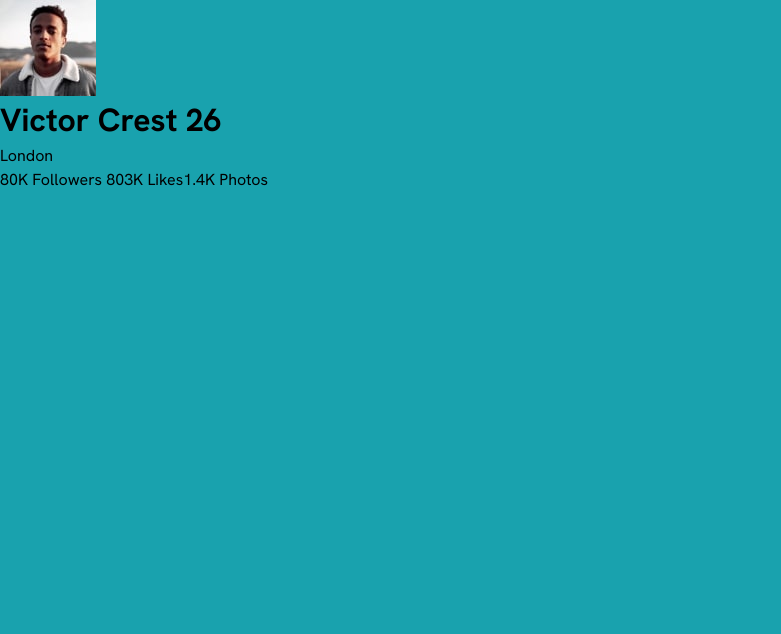
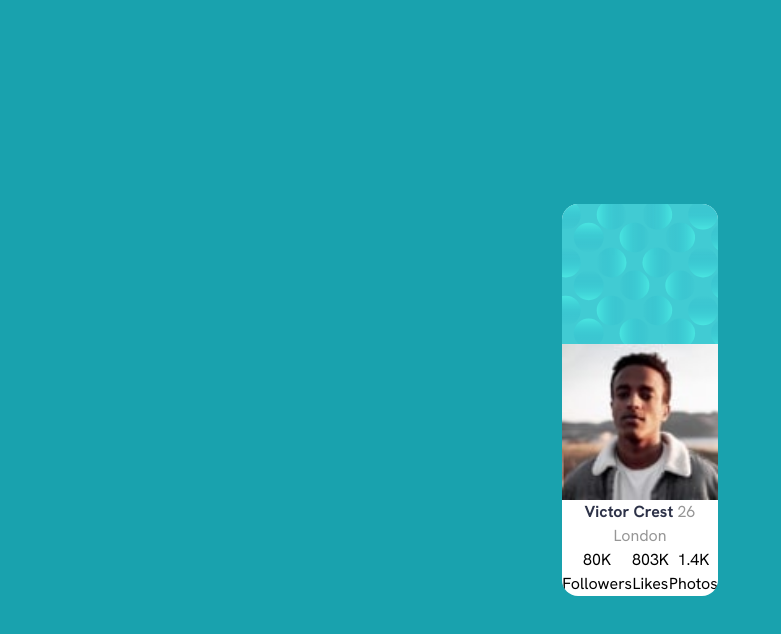
Before and after one commit to lost50U1/profile-card-component-main, a plain HTML site: page index.html in a window 1280 px wide. Shown: the whole page, without its empty margins (0-781 px from the left). Drawn offline with Linux system fonts and the light colour scheme.

Commit message:
some css

```diff
--- a/index.html
+++ b/index.html
@@ -19,9 +19,9 @@
   </head>
   <body>
     <main>
-      <div class="header"></div>
+      <div class="banner"></div>
       <img src="images/image-victor.jpg" alt="profile" />
-      <h1 id="name">Victor Crest 26</h1>
+      <h1 id="name"><span class="blue">Victor Crest </span> 26</h1>
       <p>London</p>
       <div class="footer">
         <span class="column"><span class="bold">80K</span> Followers</span>
--- a/styles.css
+++ b/styles.css
@@ -38,4 +38,48 @@ body {
   background: hsl(185, 75%, 39%);
   font-family: "Hanken Grotesk", sans-serif;
   font-size: 16px;
+  display: grid;
+  place-content: center;
 }
+
+main {
+  background-color: white;
+  max-width: 350px;
+  border-radius: 1rem;
+  overflow: hidden;
+  display: flex;
+  flex-direction: column;
+}
+
+.banner {
+  background-image: url(images/bg-pattern-card.svg);
+  height: 140px;
+}
+
+#name {
+  font-size: 1rem;
+  text-align: center;
+  color: hsl(0, 0%, 59%);
+  font-weight: 400;
+}
+
+p {
+  text-align: center;
+  color: hsl(0, 0%, 59%);
+}
+
+.blue {
+  color: hsl(229, 23%, 23%);
+  font-weight: 700;
+}
+
+.footer {
+  display: flex;
+  justify-content: space-evenly;
+}
+
+.column {
+  display: flex;
+  flex-direction: column;
+  text-align: center;
+}
```
